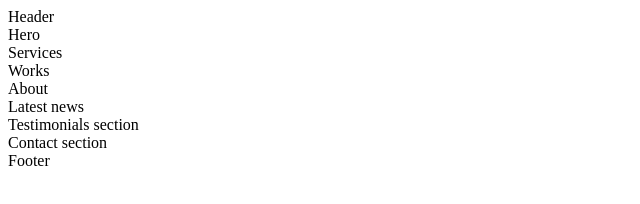
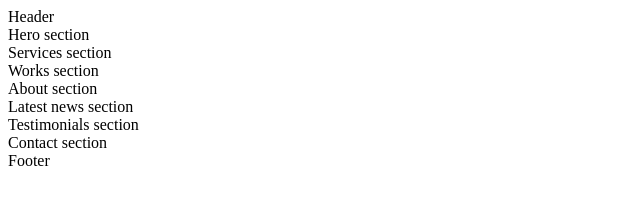
Before and after one commit to Nnenna-udefi/alx-frontend, a plain HTML site: page 0x00-html_advanced/5-index.html in a window 1280 px wide. Shown: the whole page, without its empty margins (0-640 px from the left). Drawn offline with Linux system fonts and the light colour scheme.

Commit message:
metacharst

```diff
--- a/0x00-html_advanced/5-index.html
+++ b/0x00-html_advanced/5-index.html
@@ -2,7 +2,7 @@
 <html lang="en" dir="ltr">
     <head>
         <meta charset="UTF-8">
-        <meta name="viewport" content="width=device-width initial-scale=1.0 viewport-fit=cover">
+        <meta name="viewport" content="width=device-width, initial-scale=1.0, viewport-fit=cover">
         <title>Homepage - Techium</title>
         <meta name="description" content="Techium is a digital agency">
         <link rel="icon" type="image/x-icon" href="./favicon.ico">
@@ -11,11 +11,11 @@
     <body>
         <header>Header</header>
         <main>
-            <section>Hero</section>
-            <section>Services</section>
-            <section>Works</section>
-            <section>About</section>
-            <section>Latest news</section>
+            <section>Hero section</section>
+            <section>Services section</section>
+            <section>Works section</section>
+            <section>About section</section>
+            <section>Latest news section</section>
             <section>Testimonials section</section>
             <section>Contact section</section>
         </main>
```
Also changed, not shown: 0x00-html_advanced/2-index.html (+2 -2 lines), 0x00-html_advanced/3-index.html (+1 -1 lines), 0x00-html_advanced/article.html (+1 -1 lines).
